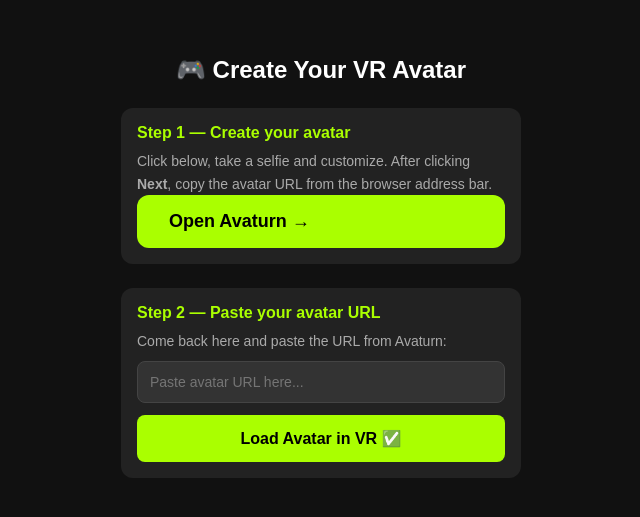
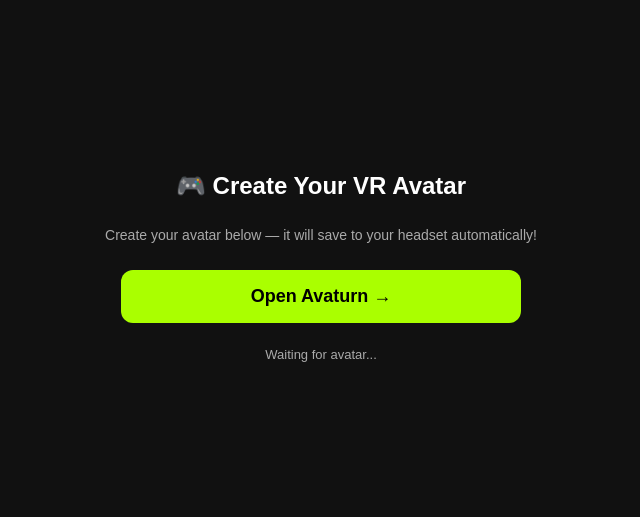
Before and after one commit to malaikaaaaaaaa/avaturn-vr-bridge, a plain HTML site: page index.html in a window 1280 px wide. Shown: the part 133-650 px from the top of the page, without its empty margins (319-959 px from the left). Drawn offline with Linux system fonts and the light colour scheme.

Commit message:
Updated 2

```diff
--- a/index.html
+++ b/index.html
@@ -14,47 +14,37 @@
     }
     h1 { font-size: 24px; }
     p { font-size: 14px; color: #aaa; line-height: 1.6; }
-    a.btn {
+    #startBtn {
       display: block; background: #aaff00; color: #000;
       font-weight: bold; font-size: 18px; padding: 16px 32px;
-      border-radius: 12px; text-decoration: none; width: 100%; max-width: 400px;
+      border-radius: 12px; text-decoration: none;
+      width: 100%; max-width: 400px; border: none; cursor: pointer;
     }
-    .step {
-      background: #222; border-radius: 12px; padding: 16px;
-      width: 100%; max-width: 400px; text-align: left;
+    #iframeContainer {
+      display: none; width: 100%; max-width: 480px;
+      height: 80vh; border-radius: 12px; overflow: hidden;
     }
-    .step h2 { font-size: 16px; margin-bottom: 8px; color: #aaff00; }
-    input {
-      width: 100%; padding: 12px; border-radius: 8px;
-      border: 1px solid #444; background: #333; color: #fff;
-      font-size: 14px; margin-top: 8px;
-    }
-    button {
-      margin-top: 12px; width: 100%; padding: 14px;
-      background: #aaff00; color: #000; font-weight: bold;
-      font-size: 16px; border: none; border-radius: 8px; cursor: pointer;
+    #avaturnFrame {
+      width: 100%; height: 100%; border: none;
     }
     #success { display: none; font-size: 20px; color: #aaff00; }
-    #error { display: none; font-size: 14px; color: #ff4444; margin-top: 8px; }
+    #status { font-size: 13px; color: #aaa; }
   </style>
 </head>
 <body>
   <h1>🎮 Create Your VR Avatar</h1>
+  <p>Create your avatar below — it will save to your headset automatically!</p>
 
-  <div class="step">
-    <h2>Step 1 — Create your avatar</h2>
-    <p>Click below, take a selfie and customize. After clicking <strong>Next</strong>, copy the avatar URL from the browser address bar.</p>
-    <a class="btn" href="https://parallelverse.avaturn.dev" target="_blank">Open Avaturn →</a>
+  <button id="startBtn" onclick="openAvaturn()">Open Avaturn →</button>
+
+  <div id="iframeContainer">
+    <iframe id="avaturnFrame"
+      src="https://parallelverse.avaturn.dev"
+      allow="camera; microphone">
+    </iframe>
   </div>
 
-  <div class="step">
-    <h2>Step 2 — Paste your avatar URL</h2>
-    <p>Come back here and paste the URL from Avaturn:</p>
-    <input type="text" id="avatarUrl" placeholder="Paste avatar URL here..."/>
-    <div id="error">Please enter a valid URL!</div>
-    <button onclick="saveAvatar()">Load Avatar in VR ✅</button>
-  </div>
-
+  <div id="status">Waiting for avatar...</div>
   <div id="success">✅ Avatar saved! Put your headset back on.</div>
 
   <script type="module">
@@ -74,18 +64,34 @@
     const app = initializeApp(firebaseConfig);
     const db = getDatabase(app);
 
-    window.saveAvatar = async function() {
-      const url = document.getElementById("avatarUrl").value.trim();
-      if (!url || !url.startsWith("http")) {
-        document.getElementById("error").style.display = "block";
-        return;
+    window.openAvaturn = function() {
+      document.getElementById("startBtn").style.display = "none";
+      document.getElementById("iframeContainer").style.display = "block";
+      document.getElementById("status").textContent = "Customize your avatar, then click Next...";
+    };
+
+    // Listen for Avaturn SDK export event
+    window.addEventListener("message", async (event) => {
+      console.log("Message received:", event.data);
+
+      // Avaturn sends this when user clicks Next/Export
+      if (
+        event.data &&
+        (event.data.eventName === "export" || event.data.type === "export")
+      ) {
+        const avatarUrl = event.data.data?.url || event.data.url;
+        console.log("Avatar URL captured:", avatarUrl);
+
+        if (avatarUrl) {
+          document.getElementById("status").textContent = "Saving avatar to VR...";
+          await set(ref(db, "avatar/url"), avatarUrl);
+          await set(ref(db, "avatar/timestamp"), Date.now());
+          document.getElementById("iframeContainer").style.display = "none";
+          document.getElementById("success").style.display = "block";
+          document.getElementById("status").textContent = "✅ Done!";
+        }
       }
-      document.getElementById("error").style.display = "none";
-      await set(ref(db, "avatar/url"), url);
-      await set(ref(db, "avatar/timestamp"), Date.now());
-      document.getElementById("success").style.display = "block";
-      document.querySelectorAll(".step").forEach(s => s.style.display = "none");
-    }
+    });
   </script>
 </body>
 </html>
```
